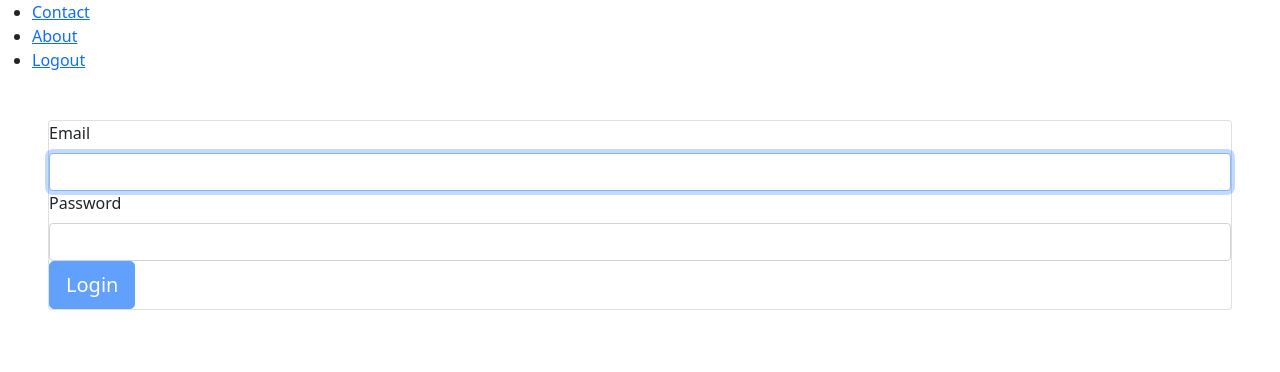
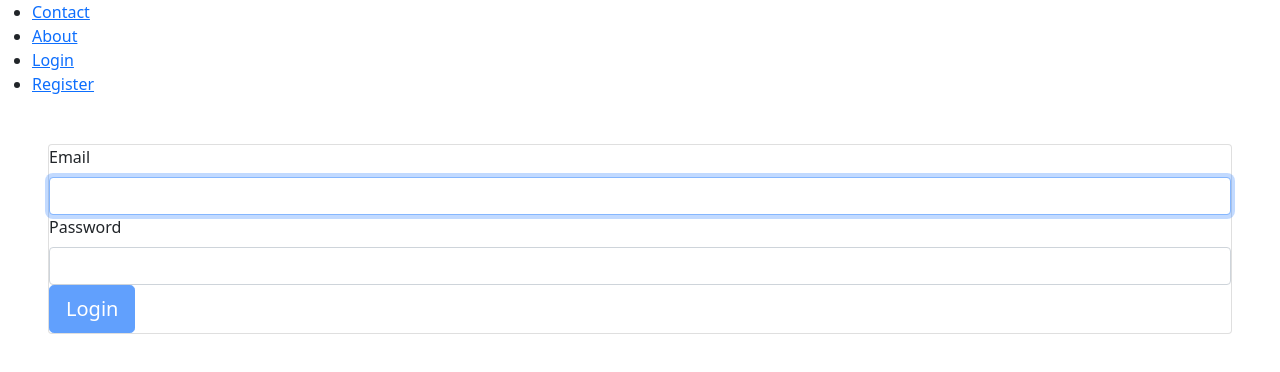
Before and after one commit to COMP-440-CSUN/Proj-1-Frontend, a React (Create React App) app: page / in a window 1280 px wide. Shown: the top 372 px of the page. Built offline with nearby package versions, Linux system fonts and the light colour scheme.

Commit message:
moved auth into a function

```diff
--- a/src/layout/Nav.js
+++ b/src/layout/Nav.js
@@ -20,6 +20,10 @@ const logout = async e => {
   Reload()
 }
 
+const checkAuth = () =>{
+  return (sessionStorage.getItem("auth") === "undefined" || !sessionStorage.getItem("auth"))
+}
+
 const Nav = () => (
   <nav>
     <ul>
@@ -36,19 +40,19 @@ const Nav = () => (
         ))
       }
       {
-        sessionStorage.getItem("auth") === "undefined" &&
+        checkAuth &&
         <li>
           <NavLink exact to = "/" activeClassName="">Login</NavLink>
         </li>
       }
       {
-        sessionStorage.getItem("auth") === "undefined" &&
+        checkAuth &&
         <li>
           <NavLink exact to = "/register" activeClassName="">Register</NavLink>
         </li>
       }
       {
-        sessionStorage.getItem("auth") !== "undefined" &&
+        !checkAuth &&
         <li>
           <p onClick={logout} ><NavLink exact to = "/" activeClassName="">Logout</NavLink></p>
         </li>
```
